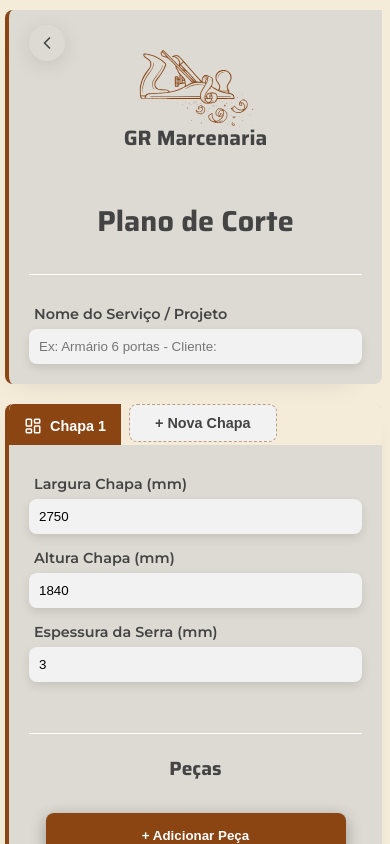
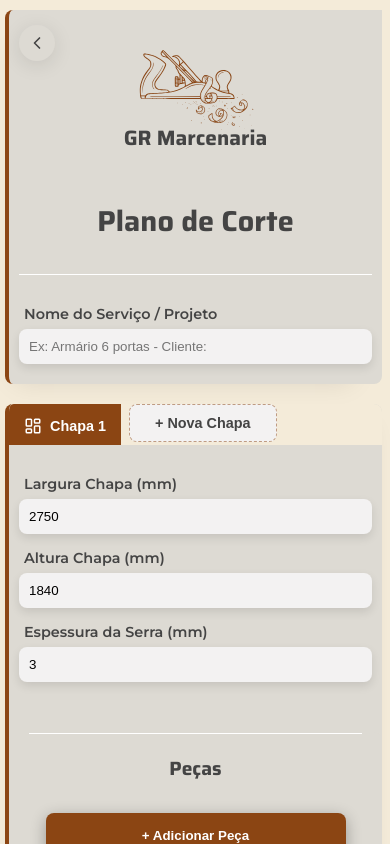
Before and after one commit to VagnerBeraldo/PI5-Marcenaria, a React (Vite) app: page /plano-de-corte in a window 390 px wide. Built offline with nearby package versions, Linux system fonts and the light colour scheme.

Commit message:
ordenação dos @media

```diff
--- a/src/styles/PlanoDeCorte.css
+++ b/src/styles/PlanoDeCorte.css
@@ -321,6 +321,12 @@
   }
 }
 
+@media (max-width: 768px) {
+  .btn-container {
+    flex-direction: column;
+  }
+}
+
 @media (max-width: 600px) {
   .coluna-nome {
     order: 1;
@@ -336,10 +342,15 @@
   }
 }
 
-@media (max-width: 768px) {
-  .btn-container {
-    flex-direction: column;
+@media (max-width: 430px) {
+  .secao-nome-servico {
+    padding: 0 10px 20px 10px;
   }
+
+  .secao-config-chapa {
+    padding: 20px 10px;
+  }
+
 }
 
 @media (max-width: 350px) {
```
